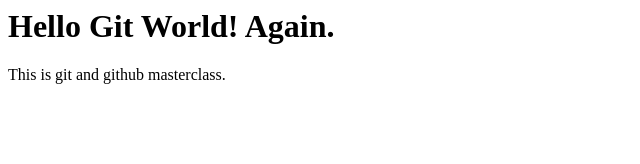
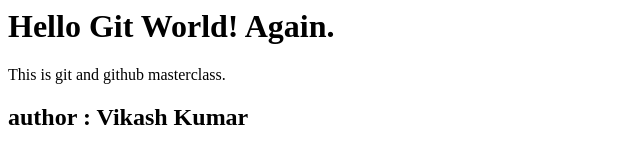
Before and after one commit to kumarshravan-1/practice_dir, a plain HTML site: page index.html in a window 1280 px wide. Shown: the whole page, without its empty margins (0-640 px from the left). Drawn offline with Linux system fonts and the light colour scheme.

Commit message:
Add Author
I have added a header to the index.html file that has my name as author.

```diff
--- a/index.html
+++ b/index.html
@@ -3,3 +3,5 @@
 <div>
     <p>This is git and github masterclass.</p>
 </div>
+
+<h2>author : Vikash Kumar</h2>
```
